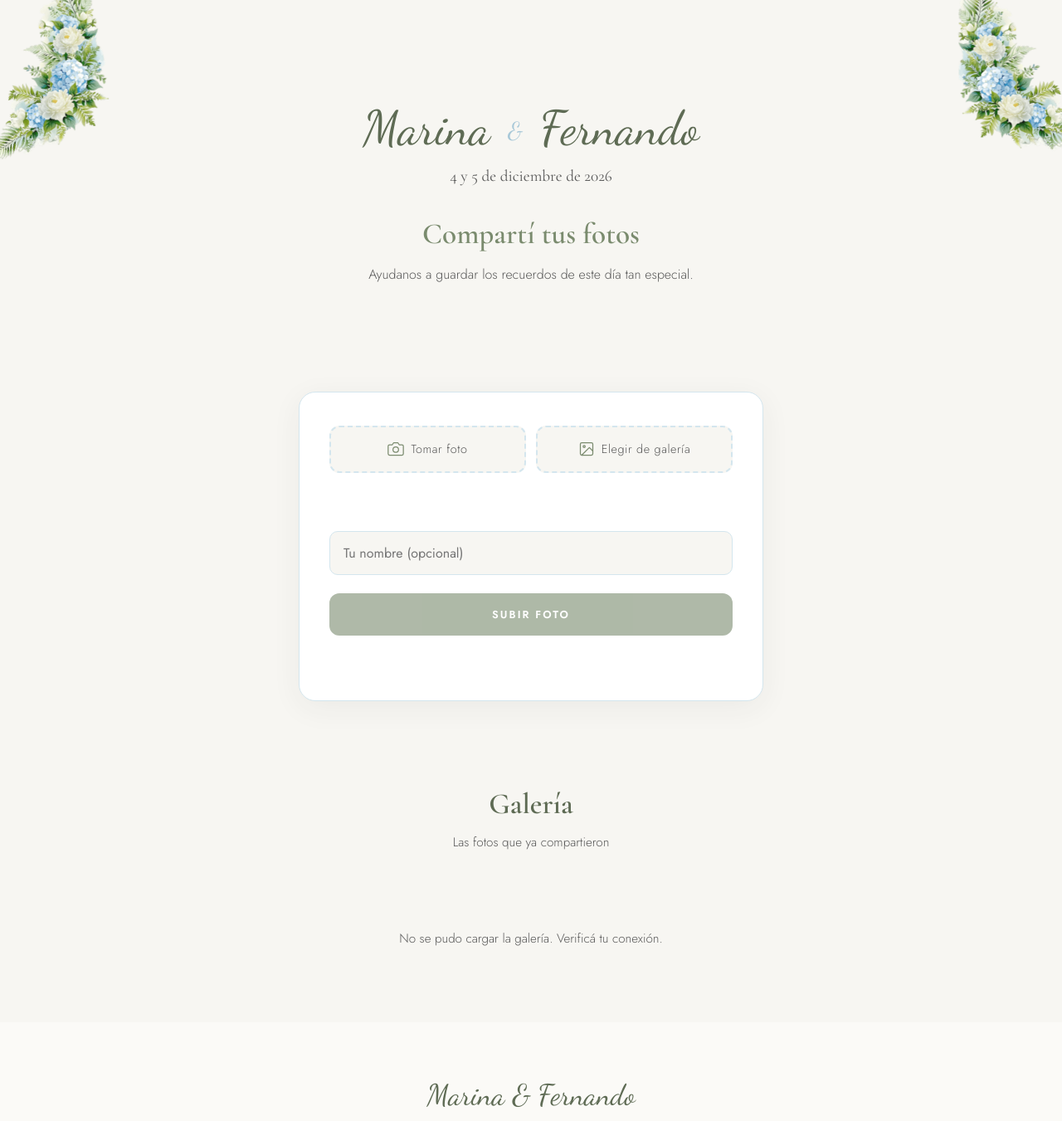
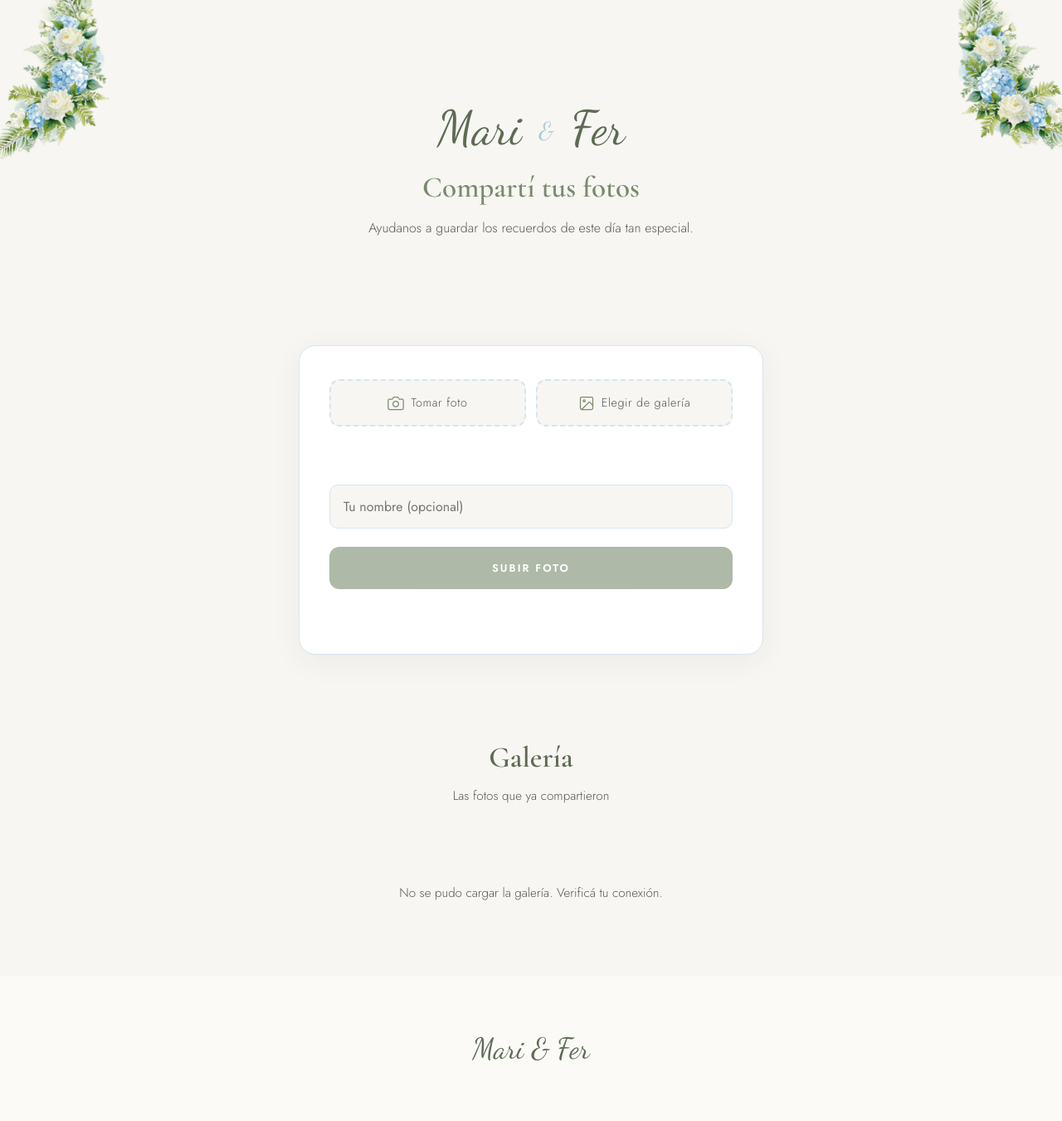
Before and after one commit to Ger1211/casamiento-marina-fernando, a plain HTML site: page fotos.html in a window 1280 px wide. Shown: the whole page at 83% size. Drawn offline with nearby package versions, Linux system fonts and the light colour scheme; no server answers.

Commit message:
Usar Mari & Fer y quitar la fecha en la página de fotos

```diff
--- a/css/fotos.css
+++ b/css/fotos.css
@@ -48,13 +48,6 @@
   display: inline-block;
   margin: 0 6px;
   transform: translateY(-6px);
-}
-
-.fotos-hero-date {
-  font-family: 'Cormorant Garamond', serif;
-  font-size: clamp(1rem, 3vw, 1.2rem);
-  color: var(--ink-soft);
-  margin-bottom: 26px;
 }
 
 .fotos-hero-title {
--- a/fotos.html
+++ b/fotos.html
@@ -3,8 +3,8 @@
 <head>
   <meta charset="UTF-8">
   <meta name="viewport" content="width=device-width, initial-scale=1.0, viewport-fit=cover">
-  <title>Compartí tus fotos — Marina & Fernando</title>
-  <meta name="description" content="Subí tus fotos del casamiento de Marina y Fernando. 4 y 5 de diciembre de 2026.">
+  <title>Compartí tus fotos — Mari & Fer</title>
+  <meta name="description" content="Subí tus fotos del casamiento de Mari y Fer.">
   <link rel="icon" type="image/svg+xml" href="assets/favicon.svg">
   <link rel="preconnect" href="https://fonts.googleapis.com">
   <link rel="preconnect" href="https://fonts.gstatic.com" crossorigin>
@@ -21,8 +21,7 @@
       <div class="floral-corner top-right"></div>
     </div>
     <div class="fotos-hero-content">
-      <div class="fotos-hero-names">Marina <span class="amp">&</span> Fernando</div>
-      <div class="fotos-hero-date">4 y 5 de diciembre de 2026</div>
+      <div class="fotos-hero-names">Mari <span class="amp">&</span> Fer</div>
       <h1 class="fotos-hero-title">Compartí tus fotos</h1>
       <p class="fotos-hero-sub">Ayudanos a guardar los recuerdos de este día tan especial.</p>
     </div>
@@ -77,7 +76,7 @@
   </main>
 
   <footer class="fotos-footer">
-    <div class="footer-names">Marina & Fernando</div>
+    <div class="footer-names">Mari & Fer</div>
   </footer>
 
   <!-- LIGHTBOX -->
```
